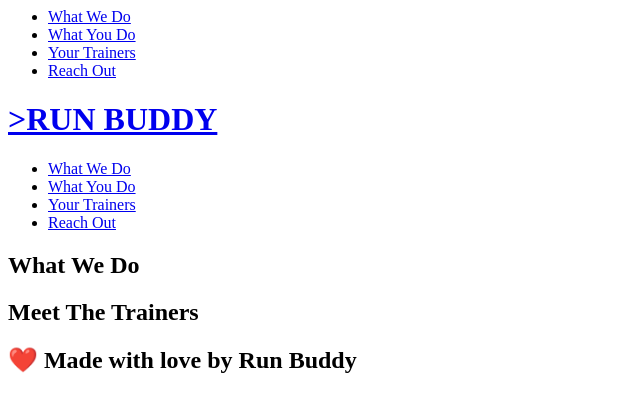
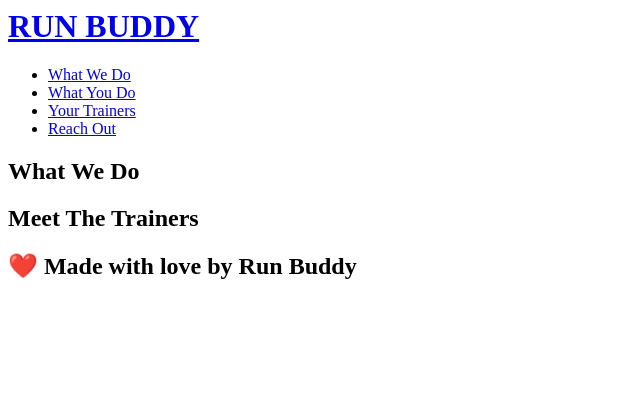
Before and after one commit to cathmcneel/RunBuddy, a plain HTML site: page index.html in a window 1280 px wide. Shown: the whole page, without its empty margins (0-640 px from the left). Drawn offline with Linux system fonts and the light colour scheme; files that its build step writes are made by us from their sources.

Commit message:
added new css style file

```diff
--- a/index.html
+++ b/index.html
@@ -2,30 +2,17 @@
     <head>
         <meta charset="UTF-8" />
         <title>Run Buddy</title>
-        <nav>
-            <!-- Unordered list element-->
-            <ul>
+        <link rel="stylesheet" href="./assets/css/style1.css" />
+        <!-- unordered list element-->
+
                 <!-- List item element-->
-                <li>
+
                     <!-- Anchor element-->
-                    <a href="#what-we-do">What We Do</a>
-                </li>
-                <li>
-                    <a href="#what-you-do">What You Do</a>
-                </li>
-                <li>
-                    <a href="#your-trainers">Your Trainers</a>
-                </li>
-                <li>
-                    <a href="#reach-out">Reach Out</a>
-                </li>
-            </ul>
-        </nav>
     </head>
     <body>
         <header>
             <h1>
-                <a href="/">>RUN BUDDY</a>
+                <a href="/">RUN BUDDY</a>
                 </h1>
                 <nav>
                     <ul>
```
Also changed, not shown: style1.css (added), 1 other file.
